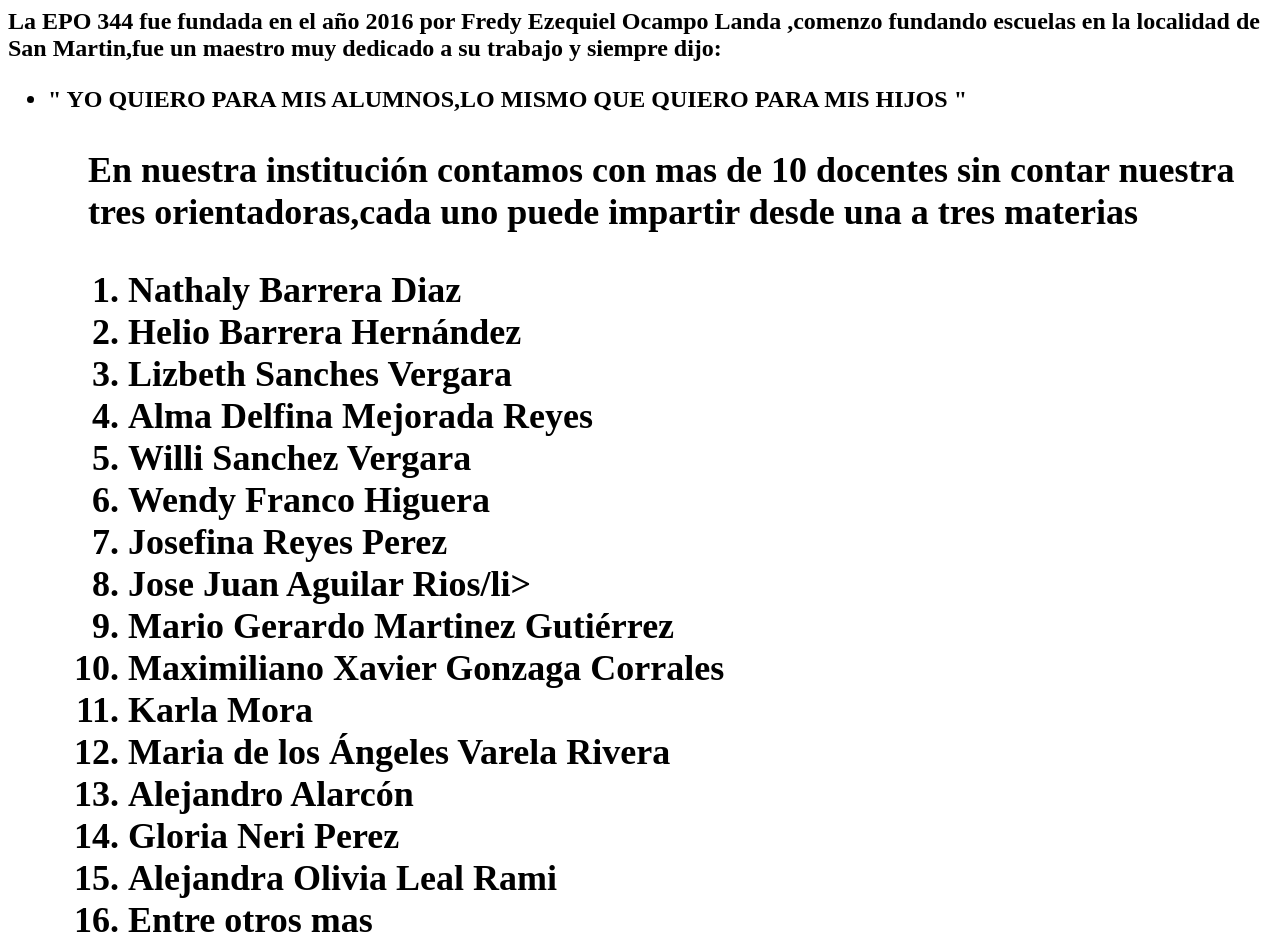
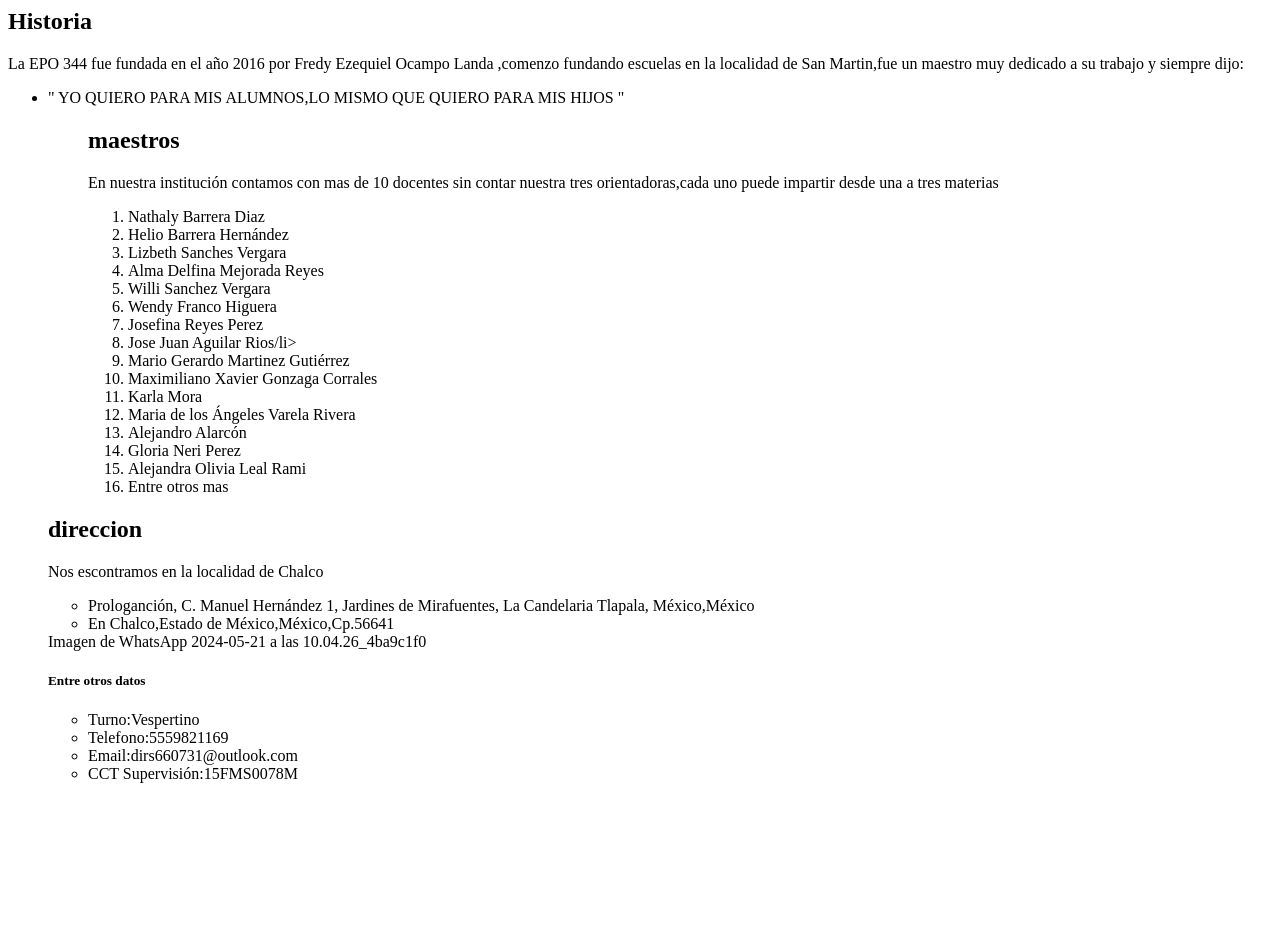
Before and after one commit to Maryazhernandez/trabajo-, a plain HTML site: page index.html in a window 1280 px wide. Shown: the top 944 px of the page. After the commit the page ends 800 px from the top, so only its background shows below. Drawn offline with Linux system fonts and the light colour scheme.

Commit message:
Update index.html

```diff
--- a/index.html
+++ b/index.html
@@ -23,12 +23,12 @@ border-radius:5 px;
 </style>
 </head>
 <body>
-<h2 id="historia"<historia</h2>
+<h2>Historia</h2>
 <p>La EPO 344 fue fundada en el año 2016 por Fredy Ezequiel Ocampo Landa ,comenzo fundando escuelas en la localidad de San Martin,fue un maestro muy dedicado a su trabajo y siempre dijo:</p>
 <ul>
 <li>" YO QUIERO PARA MIS ALUMNOS,LO MISMO QUE QUIERO PARA MIS HIJOS "</li>
 <ul>
-<h2 id="maestros"<maestros</h2>
+<h2>maestros</h2>
 <p>En nuestra institución contamos con mas de 10 docentes sin contar nuestra tres orientadoras,cada uno puede impartir desde una a tres materias</p>
 <ol>
 <li>Nathaly Barrera Diaz</li>
@@ -48,14 +48,14 @@ border-radius:5 px;
 <li>Alejandra Olivia Leal Rami</li>
 <li>Entre otros mas</li>
 </ul>
-<h2 id="direccion"<direccion</h2>
+<h2>direccion</h2>
 <p>Nos escontramos en la localidad de Chalco</p>
 <ul>
 <li>Prologanción, C. Manuel Hernández 1, Jardines de Mirafuentes, La Candelaria Tlapala, México,México</li>
 <li> En Chalco,Estado de México,México,Cp.56641</li>
 </ul>
 <img>Imagen de WhatsApp 2024-05-21 a las 10.04.26_4ba9c1f0</img>
-<h5 id="Entre otros datos"<entre otros datos</h5>
+<h5>Entre otros datos</h5>
 <ul>
 <li>Turno:Vespertino</li>
 <li>Telefono:5559821169</li>
```
